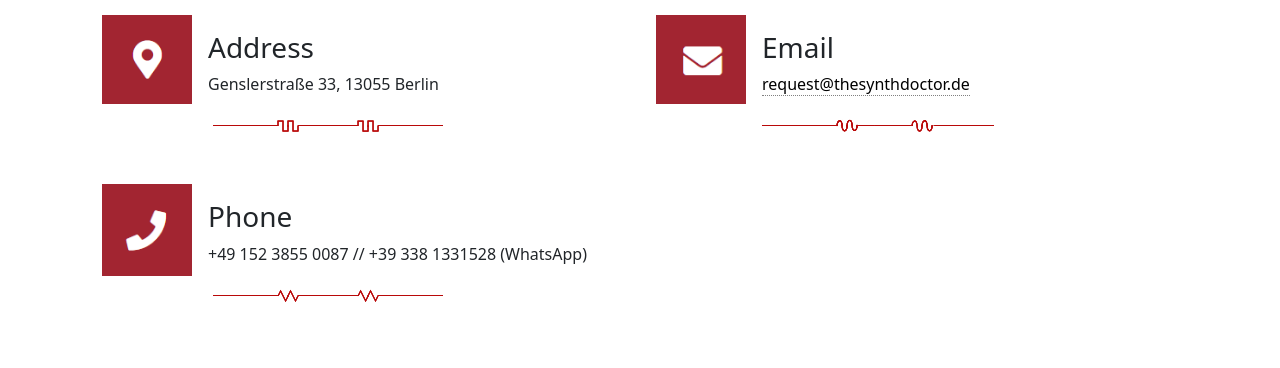
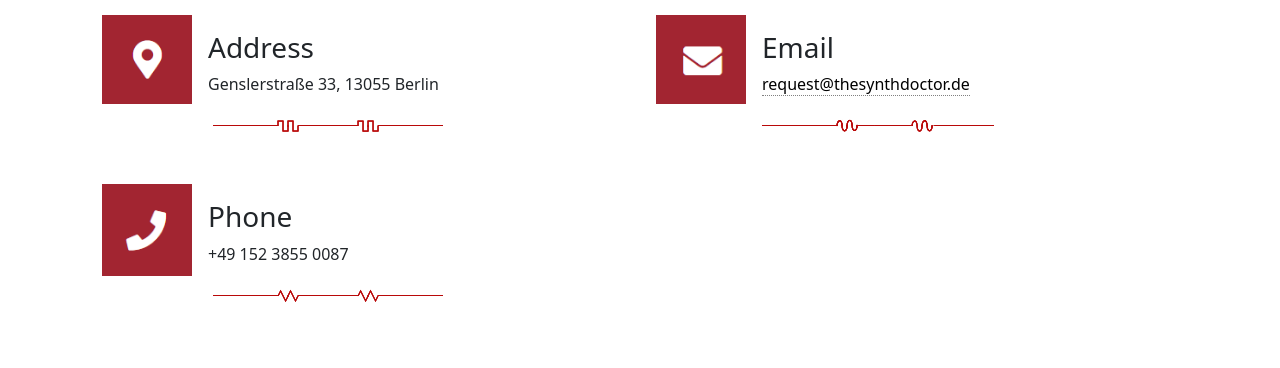
Before and after one commit to feel-ma/trytry, a plain HTML site: page contact.html in a window 1280 px wide. Shown: the part 191-559 px from the top of the page. Drawn offline with nearby package versions, Linux system fonts and the light colour scheme.

Commit message:
Update contact.html

```diff
--- a/contact.html
+++ b/contact.html
@@ -80,7 +80,7 @@
             </div>
             <div class="p-3">
                 <h3>Phone</h3>
-                <p>+49 152 3855 0087 // +39 338 1331528 (WhatsApp) </p>
+                <p>+49 152 3855 0087</p>
 
 
                 <img src="images/c3.png" alt="">
```
